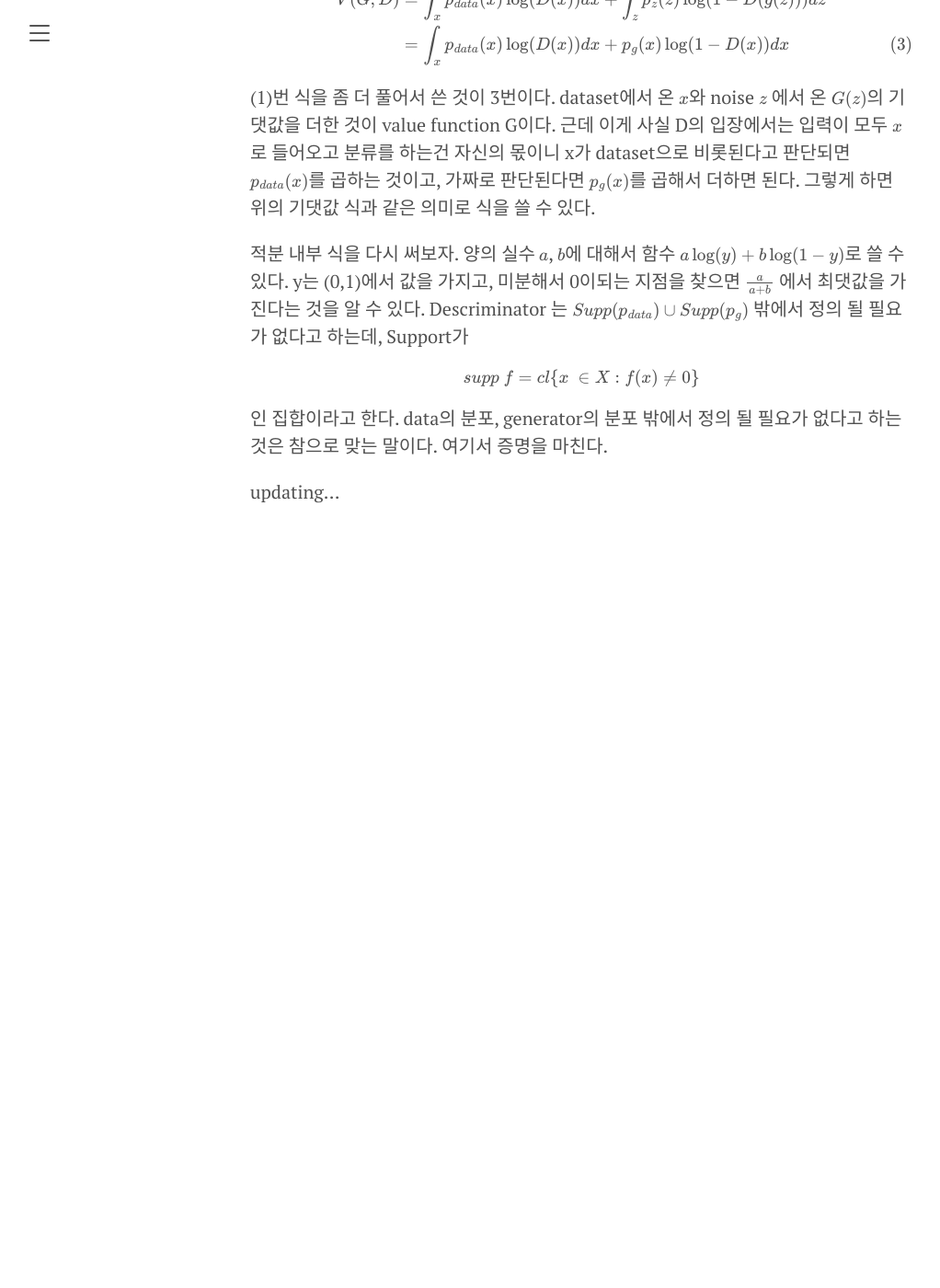
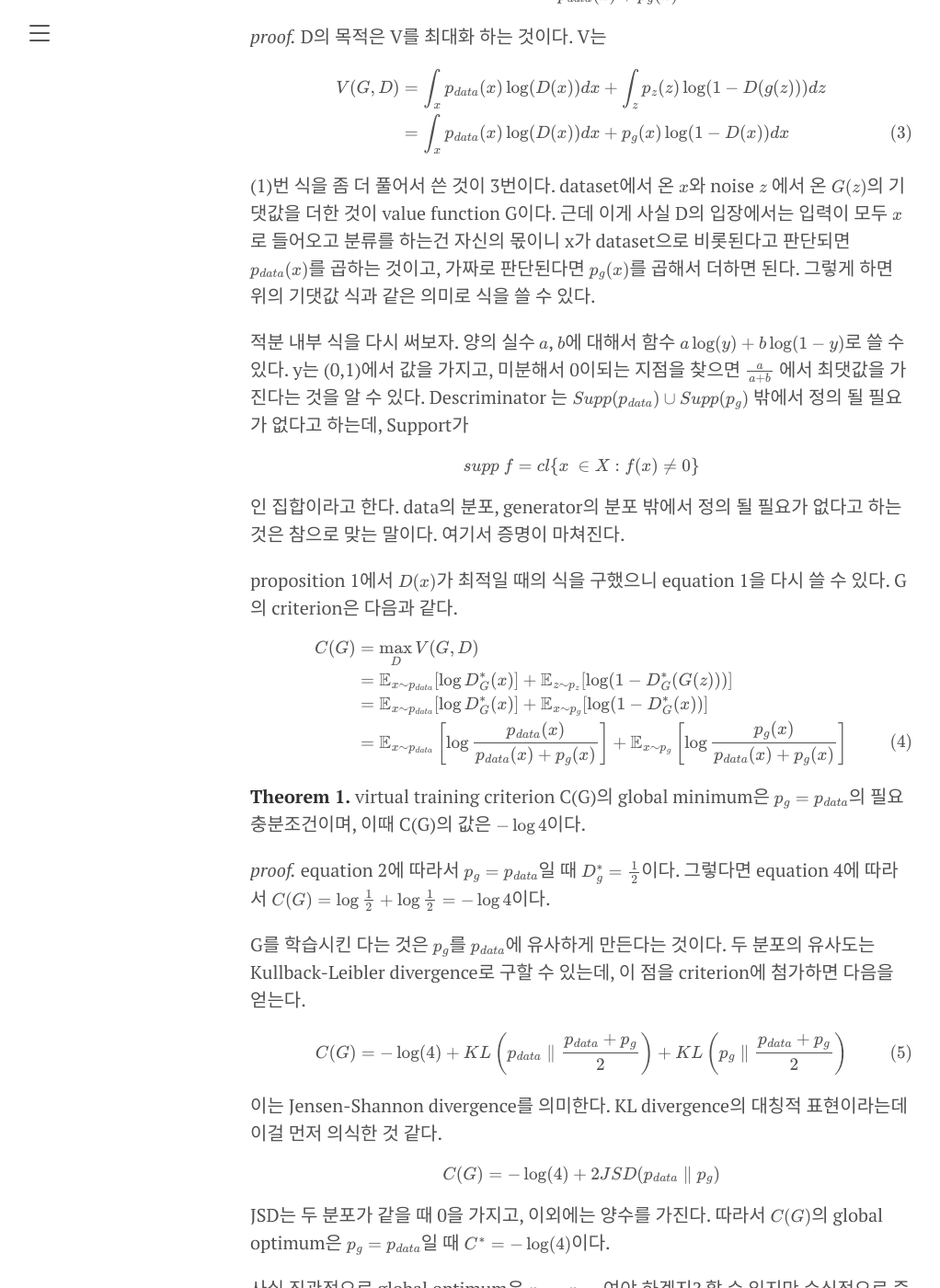
Before and after one commit to illian01/illian01.github.io, a Jekyll site: the page built from _posts/papers/2020-06-25-Generative Adversarial Nets.md, in a window 1280 px wide and 1400 px high, scrolled down 3312 px. Shown: the whole window at 92% size, without its empty margins (8-1030 px from the left). Built offline with Jekyll 4.4.1, drawn with Linux system fonts in a browser that asks for light colours; formulas are drawn with MathJax 3; before the commit the page ends 3942 px from its top, so only the background shows below that; some of the changed text lies outside the part shown.

Commit message:
update GAN (uncomplete)

```diff
--- a/_posts/papers/2020-06-25-Generative Adversarial Nets.md
+++ b/_posts/papers/2020-06-25-Generative Adversarial Nets.md
@@ -13,11 +13,15 @@ GAN을 공부하게 되면서 가장 처음 모델을 제안했던 논문으로
 
 D와 G의 역할은 간단하다. D는 입력받은 데이터가 dataset(실제 데이터)에서 왔는지 G가 생성해낸 가짜 데이터인지를 구분한다. G는 D가 분류가 실패하도록 가짜 데이터를 찍어내는 역할을 한다. 저자는 이를 경찰과 위조지폐범에 비유했는데, 경찰은 위조지폐를 잡아내기 위해 노력하고, 위조지폐범은 안들키고 쓸 수 있는 지폐를 만들기 위해 개선을 하는 것이다.
 
-G가 dataset의 distribution을 정확히 잡아내서 D에 넘겨준다면, 즉 G가 실제 데이터와 똑같은 가짜 데이터를 만들어낸다면, D가 데이터 분포 내에서 진짜와 가짜를 분류할 확률은 언제나 50%일 것이다.
+G가 dataset의 distribution을 정확히 잡아내서 D에 넘겨준다면, 즉 G가 실제 데이터와 똑같은 가짜 데이터를 만들어낸다면, 그리고 D가 dataset의 분포를 적절히 학습했을 때, D가 데이터 분포 내에서 진짜와 가짜를 분류할 확률은 언제나 50%일 것이다.
+
+---
 
 <h3>2. Related Work</h3>
 
 여긴 딱히 주의깊게 안읽었다.
+
+---
 
 <h3>3. Adversarial nets</h3>
 
@@ -54,6 +58,7 @@ $$ \mathbb{E}$$는 기대 값으로 사건의 값과 확률을 곱해서 다 더
 
 실제에 적용할 때 equation 1은 초기 학습시에 좋지 않을 때가 있다. G가 아직 제대로 된 값을 못내놓는다면 D가 완벽한 분류를 해내서 $$ \log (1-D(G(z))) $$가 saturate된다. 따라서 $$ \log D(G(z)) $$를 maximize 하도록 학습 시키는 것이 같은 뜻이지만 더 나은 gradient를 줄 수 있다고 한다.
 
+---
 
 <h3>4. Theoretical Results</h3>
 
@@ -84,6 +89,44 @@ y는 (0,1)에서 값을 가지고, 미분해서 0이되는 지점을 찾으면 $
 
 $$supp\ f=cl\{x\ \in X: f(x) \ne 0 \}$$
 
-인 집합이라고 한다. data의 분포, generator의 분포 밖에서 정의 될 필요가 없다고 하는 것은 참으로 맞는 말이다. 여기서 증명을 마친다.
+인 집합이라고 한다. data의 분포, generator의 분포 밖에서 정의 될 필요가 없다고 하는 것은 참으로 맞는 말이다. 여기서 증명이 마쳐진다.
 
-updating...
+proposition 1에서 $$ D(x) $$가 최적일 때의 식을 구했으니 equation 1을 다시 쓸 수 있다. G의 criterion은 다음과 같다.
+
+$$
+\begin{align*}
+C(G) &= \max_{D} V(G,D)
+\\   &= \mathbb{E}_{x \sim p_{data}} [\log D_{G}^{*}(x)] + \mathbb{E}_{z \sim p_{z}} [\log (1-D_{G}^{*}(G(z)))]
+\\   &= \mathbb{E}_{x \sim p_{data}} [\log D_{G}^{*}(x)] + \mathbb{E}_{x \sim p_{g}} [\log (1-D_{G}^{*}(x))]
+\\   &= \mathbb{E}_{x \sim p_{data}} \left[ \log \frac{p_{data}(x)}{p_{data}(x) + p_{g}(x)} \right] + \mathbb{E}_{x \sim p_{g}} \left[ \log \frac{p_{g}(x)}{p_{data}(x) + p_{g}(x)} \right] \tag{4}
+
+\end{align*}
+$$
+
+**Theorem 1.** virtual training criterion C(G)의 global minimum은 $$ p_{g} = p_{data} $$의 필요충분조건이며, 이때 C(G)의 값은 $$ -\log 4 $$이다.
+
+*proof.* equation 2에 따라서 $$ p_{g}=p_{data} $$일 때 $$D_{g}^{*}=\frac{1}{2}$$이다. 그렇다면 equation 4에 따라서 $$ C(G)=\log \frac{1}{2} + \log \frac{1}{2} = -\log 4$$이다.
+
+G를 학습시킨 다는 것은 $$p_{g}$$를 $$p_{data}$$에 유사하게 만든다는 것이다. 두 분포의 유사도는 Kullback-Leibler divergence로 구할 수 있는데, 이 점을 criterion에 첨가하면 다음을 얻는다.
+
+$$ C(G) = -\log (4) +KL \left( p_{data} \parallel \frac{p_{data} + p_{g}}{2} \right) + KL \left( p_{g} \parallel \frac{p_{data}+p_{g}}{2} \right) \tag{5}$$
+
+이는 Jensen-Shannon divergence를 의미한다. KL divergence의 대칭적 표현이라는데 이걸 먼저 의식한 것 같다.
+
+$$ C(G) = -\log (4) + 2 JSD (p_{data} \parallel p_{g}) $$
+
+JSD는 두 분포가 같을 때 0을 가지고, 이외에는 양수를 가진다. 따라서 $$C(G)$$의 global optimum은 $$p_{g}=p_{data}$$일 때 $$C^{*}=-\log (4)$$이다.
+
+사실 직관적으로 global optimum은 $$p_{g}=p_{data}$$여야 하겠지? 할 수 있지만 수식적으로 증명한 것이다.
+
+<h4>4.2 Convergence of Algorithm 1</h4>
+
+**Proposition 2.** G와 D가 충분한 capacity를 가지고 있다고 한다. 알고리즘 1에서 각 step에 따라서 discriminator는 주어진 G의 optimum에 수렴하고, G는 criterion을 improve하기 위해 값이 조정된다. 이에 $$p_{g}$$는 $$p_{data}$$에 수렴한다.
+
+*proof.*  updating...
+
+---
+
+<h3>5. Experiments</h3>
+
+\0/
```
